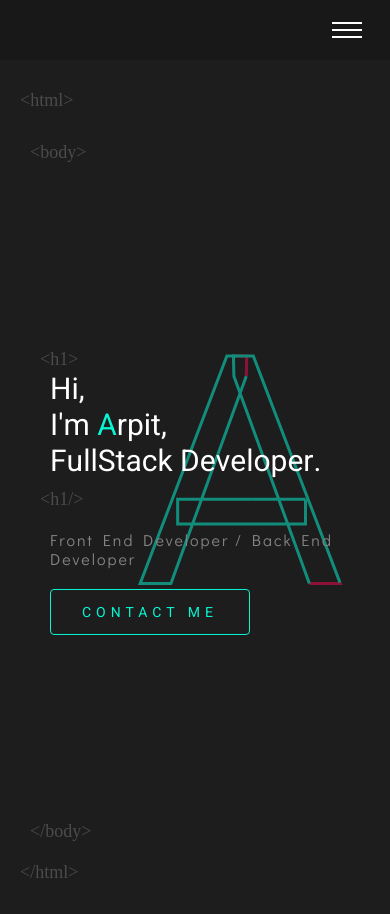
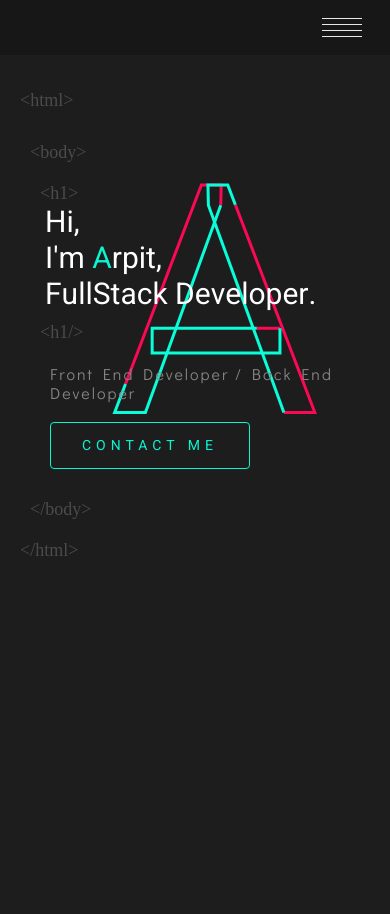
Before and after one commit to Arpit003/portfolio, a React (Create React App) app: page / in a window 390 px wide. After the commit the page ends 844 px from the top, so only its background shows below. Built offline with nearby package versions, Linux system fonts and the light colour scheme; a web font is replaced by a local one.

Commit message:
SET SCREEN FIT TO MOBILE VIEW

```diff
--- a/package.json
+++ b/package.json
@@ -15,6 +15,7 @@
     "formik": "^2.1.4",
     "google-maps-react": "^2.0.6",
     "moment": "^2.24.0",
+    "number-f": "^1.0.0",
     "react": "^16.12.0",
     "react-dom": "^16.12.0",
     "react-redux": "^7.1.3",
--- a/public/index.html
+++ b/public/index.html
@@ -9,7 +9,7 @@
   <link href="https://fonts.googleapis.com/css2?family=Roboto&display=swap" rel="stylesheet">
   <link href="https://fonts.googleapis.com/css2?family=Didact+Gothic&display=swap" rel="stylesheet">
   <meta name="viewport" content="width=device-width,initial-scale=1" />
-  <meta name="theme-color" content="#000000" />
+  <!-- <meta name="theme-color" content="#000000" /> -->
   <meta name="description" content="Web site created using create-react-app" />
   <link rel="apple-touch-icon" href="%PUBLIC_URL%/logo192.png" />
   <!--
--- a/src/Components/About/About.style.js
+++ b/src/Components/About/About.style.js
@@ -3,16 +3,16 @@ import { FONTS, responsive } from 'Styles/Constants';
 
 export const AboutWrapper = styled.div`
     color     : white;
-    overflow  : hidden;
-    height    : 100%;
+    overflow-x : hidden;
+    height    : 100vh;
 
     .start-tag {
-        position  : absolute;
+        padding  : 70px 0 0;
     }
 
     .end-tag {
-        position  : absolute;
-        bottom    : 20px;
+        /* position  : absolute; */
+        /* bottom    : 20px; */
     }
 
     .blast {
@@ -20,9 +20,7 @@ export const AboutWrapper = styled.div`
     }
 
     .container {
-        top        : 50%;
-        position   : absolute;
-        transform  : translate(0,-50%);
+        margin     : 5% 0;
 
         ${responsive.TABLET`
             top  : 60%;
--- a/src/Components/Commons/Topbar/Topbar.jsx
+++ b/src/Components/Commons/Topbar/Topbar.jsx
@@ -1,24 +1,21 @@
 import React, { useState, useEffect } from 'react';
 import { withRouter } from 'react-router-dom';
-
-import { faHome, faUser, faUserCog, faEnvelope, faCode } from "@fortawesome/free-solid-svg-icons";
-import { FontAwesomeIcon } from "@fortawesome/react-fontawesome";
 import { URL_HOME, URL_ABOUT, URL_SKILLS, URL_CONTACT } from "Helpers/Paths";
-import { ToolbarWrapper, AppBarWrapper, TopBarWrapper, DrawerWrapper } from "./Topbar.style";
+import { ToolbarWrapper, AppBarWrapper, TopBarWrapper } from "./Topbar.style";
 import { IconButton } from '@material-ui/core';
 
+// import Logo from 'Assets/icons/svgdemo.svg';
 import { BREAKPOINTS_VALUE } from 'Styles/Constants';
 
 
 function Topbar(props) {
-    const [isMobile, setMobileView] = useState(false);
     const [drawer, openDrawer] = useState(false);
 
     useEffect(() => {
         handleVisible();
-        window.addEventListener('resize', handleVisible)
+        window.addEventListener('resize', handleVisible);
         return () => {
-            window.removeEventListener('resize', handleVisible)
+            window.removeEventListener('resize', handleVisible);
         }
     }, []);
 
@@ -28,18 +25,17 @@ function Topbar(props) {
     const handleVisible = () => {
 
         if (window.innerWidth < BREAKPOINTS_VALUE.PHABLET) {
-            setMobileView(true);
             return;
         }
+
         openDrawer(false);
-        setMobileView(false);
     }
 
     /*
      * CHANGE PAGE
      */
     const changePage = (path) => {
-        openDrawer(false)
+        menuClick()
         props.history.push(path)
     }
 
@@ -47,7 +43,9 @@ function Topbar(props) {
      * OPEN MENU FOR MOBILE VIEWS
      */
     const menuClick = () => {
-        openDrawer(!drawer)
+        if (drawer) document.getElementById("myNav").style.height = "0";
+        else document.getElementById("myNav").style.height = "100%";
+        openDrawer(!drawer);
     }
 
     /*
@@ -55,57 +53,39 @@ function Topbar(props) {
      */
     const MenuButton = (props) => (
         <IconButton onClick={() => menuClick()}>
-            <div className={`menu-icon ${drawer ? 'close-menu' : ''}`}>
+            <div className={`menu-icon ${drawer && "close-menu"}`}>
                 <div className="menu-line first-line"></div>
                 <div className="menu-line second-line"></div>
+                <div className="menu-line third-line"></div>
                 <div className="menu-line last-line"></div>
             </div>
         </IconButton>
-    )
-
-    /*
-     * COMMON ICONS FOR MOBILE VIEW & DESKTOP VIEW
-     */
-    const icons = () => (
-        <div className="icons">
-            <div className="icon">
-                <FontAwesomeIcon icon={faHome} className={`icon-property ${pathName === URL_HOME && "active"}`} onClick={() => changePage(URL_HOME)} />
-                <FontAwesomeIcon icon={faUser} className={`icon-property ${pathName === URL_ABOUT && "active"}`} onClick={() => changePage(URL_ABOUT)} />
-                <FontAwesomeIcon icon={faUserCog} className={`icon-property ${pathName === URL_SKILLS && "active"}`} onClick={() => changePage(URL_SKILLS)} />
-                <FontAwesomeIcon icon={faCode} className="icon-property" />
-                <FontAwesomeIcon icon={faEnvelope} className={`icon-property ${pathName === URL_CONTACT && "active"}`} onClick={() => changePage(URL_CONTACT)} />
-            </div>
-        </div>
     )
 
     let pathName = props.location.pathname;
 
     return (
         <AppBarWrapper position="fixed" className="settings" classes={{ colorPrimary: "primary", root: "root" }}
-            ismobile={isMobile ? 1 : 0}>
+        >
+            <div id="myNav" className="overlay">
+                <div className="overlay-content">
+                    <div className="icons">
+                        <div className="icon">
+                            <span className={`icon-property ${pathName === URL_HOME && "active"} ${drawer && "animate"}`} onClick={() => changePage(URL_HOME)} >Home</span>
+                            <span className={`icon-property ${pathName === URL_ABOUT && "active"} ${drawer && "animate"}`} onClick={() => changePage(URL_ABOUT)} >About</span>
+                            <span className={`icon-property ${pathName === URL_SKILLS && "active"} ${drawer && "animate"}`} onClick={() => changePage(URL_SKILLS)} >Skills</span>
+                            <span className={`icon-property ${drawer && "animate"}`}>Work</span>
+                            <span className={`icon-property ${pathName === URL_CONTACT && "active"} ${drawer && "animate"}`} onClick={() => changePage(URL_CONTACT)} >Contact</span>
+                        </div>
+                    </div>
+                </div>
+            </div>
             <ToolbarWrapper variant="regular" classes={{ regular: "regular" }}
             >
-                <TopBarWrapper>
-                    {
-                        isMobile &&
-                        <MenuButton />
-                    }
+                <TopBarWrapper ismobile={drawer ? 1 : 0}>
 
-                    <DrawerWrapper
-                        anchor="right"
-                        classes={{
-                            paperAnchorRight: "drawer"
-                        }}
-                        open={drawer}
-                        BackdropProps={{ invisible: true }}
-                        transitionDuration={1000}
-                        onClose={() => menuClick()}
-                        onOpen={() => menuClick()}
-                    >
-                        {icons()}
-                    </DrawerWrapper>
+                    <MenuButton />
 
-                    {!isMobile && icons()}
                 </TopBarWrapper>
             </ToolbarWrapper>
         </AppBarWrapper>
--- a/src/Components/Commons/Topbar/Topbar.style.js
+++ b/src/Components/Commons/Topbar/Topbar.style.js
@@ -2,11 +2,16 @@ import styled from "styled-components";
 import AppBar from '@material-ui/core/AppBar';
 import Toolbar from '@material-ui/core/Toolbar';
 import SwipeableDrawer from '@material-ui/core/SwipeableDrawer';
+import { FONTS, responsive } from "Styles/Constants";
 
 export const AppBarWrapper = styled(AppBar)`
 
     &.primary {
+        background-color  : transparent;
+
+        ${responsive.TABLET`
             background-color  : #181818;
+        `}
     }
 
     &.root {
@@ -14,22 +19,34 @@ export const AppBarWrapper = styled(AppBar)`
     }
 
     &.settings {
-        width   : ${props => props.ismobile ? "100%" : "80px"};
-        height  : ${props => props.ismobile ? "60px" : "100%"};
+        width   : 100%;
         left    : 0;
+        height  : 100px;
+
+        ${responsive.TABLET`
+            height  : 55px;
+            opacity  : 0.9;
+        `}
     }
-`;
 
-export const ToolbarWrapper = styled(Toolbar)`
+    .overlay {
+        height            : 0%;
+        width             : 100%;
+        position          : fixed;
+        z-index           : 100;
+        top               : 0;
+        left              : 0;
+        background-color  : rgba(0,0,0, 0.9);
+        overflow          : scroll;
+        transition        : 1s;
+    }
 
-    &.regular {
-        top        : 50%;
-        transform  : translate(0,-50%);
-    }
-`;
-
-export const TopBarWrapper = styled.div`
-    margin : 0 0 0 auto;
+    .overlay-content {
+        position    : relative;
+        top         : 25%;
+        width       : 100%;
+        text-align  : center;
+        margin-top  : 30px;
 
         .icons {
             .icon {
@@ -37,10 +54,30 @@ export const TopBarWrapper = styled.div`
                 flex-direction  : column;
 
                 .icon-property {
-                color     : grey;
-                width     : 30px;
-                height    : 30px;
-                margin    : 10px 0;
+                    color           : grey;
+                    margin          : 10px;
+                    letter-spacing  : 5px;
+                    font-family     : ${FONTS.PRIMARY_LIGHT};
+                    font-size       : 32px;
+
+                    &.animate {
+                        animation-name       : fadeInUp;
+                        opacity              : 0;
+                        animation-duration   : 3s;
+                        animation-fill-mode  : forwards;
+                        animation-delay      : 0.5s;
+                    }
+
+                    @keyframes fadeInUp {
+                        from {
+                            transform: translate3d(0,200px,0)
+                        }
+
+                        to {
+                            transform: translate3d(0,0,0);
+                            opacity: 1
+                        }
+                    }
 
                     &.active {
                         color   : #08fdd8;
@@ -53,31 +90,47 @@ export const TopBarWrapper = styled.div`
                 }
             }
         }
+    }
+`;
+
+export const ToolbarWrapper = styled(Toolbar)`
+
+    &.regular {
+        top        : 50%;
+        transform  : translate(0,-50%);
+        z-index    : 1000;
+        margin     : 0 0 0 auto;
+    }
+`;
+
+export const TopBarWrapper = styled.div`
+
 
     .menu-icon {
-        cursor  : pointer;
-        transition: .4s;
+        cursor      : pointer;
+        transition  : 1s;
+        z-index     : 1000;
 
         .menu-line {
-            width               : 30px;
-            height              : 2px;
-            background-color    : ${props => (props.topcolor || props.opendrawer) ? "#1179d6" : "#fff"};
+            width               : 40px;
+            height              : 1px;
+            background-color    : #fff;
             margin              : 5px 0;
-            transition          : all 0.4s;
         }
 
         &.close-menu {
-            transform : rotate(180deg);
-            .second-line{
+            &:hover{
+                opacity  : 0.5;
+            }
+            .second-line,.third-line {
                 opacity  : 0;
             }
-            .first-line{
+            .first-line {
                 transform: rotate(45deg) translate(4px,5px);
             }
             .last-line{
-                transform: rotate(-45deg) translate(5px,-6px);
+                transform: rotate(-45deg) translate(9px,-8px);
             }
-
         }
     }
 `;
@@ -87,7 +140,7 @@ export const DrawerWrapper = styled(SwipeableDrawer)`
     .drawer{
         width             : 100%;
         height            : 60px;
-        margin            : 60px 0 0;
+        /* margin            : 60px 0 0; */
         background-color  : #181818;
     }
 
--- a/src/Components/Contact/Contact.jsx
+++ b/src/Components/Contact/Contact.jsx
@@ -152,7 +152,7 @@ const ContactForm = ({
                 id="email"
                 label="Email"
                 variant="filled"
-                type="text"
+                type="email"
                 value={values.email}
                 onChange={handleChange}
                 onBlur={handleBlur}
--- a/src/Components/Contact/Contact.style.js
+++ b/src/Components/Contact/Contact.style.js
@@ -13,22 +13,25 @@ export const ContactWrapper = styled.div`
         ${responsive.TABLET`
             width   : 100%;
             height  : 50%;
+            margin  : 10% 0 0;
         `}
 
         .html-tag-h1-start {
             font-family  : ${FONTS.PRIMARY_ITALIC};
             font-size    : 18px;
-            margin       : 10% 0 0 70px;
+            padding      : 40px 0 0 70px;
             color        : #4b4b4b;
+            cursor       : default;
 
-            ${responsive.LAPTOP`
-                margin  : 10% 0 0  40px;
+            ${responsive.TABLET`
+                padding  : 30px 0 0 40px;
             `}
-            ${responsive.TABLET`
-                margin  : 10% 0 0 50px;
+            ${responsive.PHABLET`
+                padding  : 30px 0 0 50px;
             `}
+
             ${responsive.MOBILE`
-                margin  : 10% 0 0 40px;
+                padding  : 30px 0 0 40px;
             `}
 
         }
@@ -36,19 +39,19 @@ export const ContactWrapper = styled.div`
         .html-tag-h1-end {
             font-family  : ${FONTS.PRIMARY_ITALIC};
             font-size    : 18px;
-            margin       : 1% 0 0 70px;
+            padding      : 1% 0 0 70px;
             color        : #4b4b4b;
+            cursor       : default;
 
-            ${responsive.LAPTOP`
-                margin  : 1% 0 0  40px;
+            ${responsive.TABLET`
+                padding  : 0 0 0 40px;
             `}
-
             ${responsive.PHABLET`
-                margin  : 1% 0 0 50px;
+                padding  : 0 0 0 50px;
             `}
 
             ${responsive.MOBILE`
-                margin  : 1% 0 0 40px;
+                padding  : 0 0 0 40px;
             `}
         }
 
@@ -77,6 +80,7 @@ export const ContactWrapper = styled.div`
                 color           : #08f6d2;
                 border-color    : #08f6d2;
                 letter-spacing  : 5px;
+                cursor          : default;
 
                 &:hover {
                     background-color  : #08f6d2;
@@ -186,6 +190,7 @@ export const ContactWrapper = styled.div`
             opacity              : 0;
             animation-delay      : 2s;
             animation-fill-mode  : forwards;
+            cursor               : default;
 
             @keyframes fadeIn {
                 from { opacity: 0; }
--- a/src/Components/Home/Home.jsx
+++ b/src/Components/Home/Home.jsx
@@ -1,9 +1,19 @@
-import React from "react";
+import React, { useState } from "react";
 import { HomeWrapper } from './Home.style'
 import { Button } from "@material-ui/core";
 import { BodyTagWrapper, HtmlTagWrapper, AnimationTextWrapper } from "Components/Website.style";
+import { Redirect } from "react-router-dom";
+import { URL_CONTACT } from "Helpers/Paths";
 
 function User(props) {
+    const [redirect, redirectContact] = useState(false);
+
+    const redirectToContact = () => {
+        redirectContact(true)
+    }
+
+    if (redirect)
+        return <Redirect to={URL_CONTACT}></Redirect>;
 
     return (
         <HomeWrapper>
@@ -40,7 +50,7 @@ function User(props) {
                         <div className="html-tag-h1-end">{"<h1/>"}</div>
                     }
                     <div className="stacks">Front End Developer / Back End Developer</div>
-                    <Button variant="outlined" className="contact">CONTACT ME</Button>
+                    <Button variant="outlined" className="contact" onClick={redirectToContact}>CONTACT ME</Button>
                 </div>
                 {/* RIGHT SIDE ANIMATION */}
                 {
--- a/src/Components/Home/Home.style.js
+++ b/src/Components/Home/Home.style.js
@@ -7,18 +7,16 @@ export const colors = "#4d4d4e";
 
 export const HomeWrapper = styled.div`
 
-    overflow  : hidden;
-    height    : 100%;
+    overflow-x  : hidden;
+    height      : 100vh;
 
     .start-tag {
-        position  : absolute;
+        padding  : 70px 0 0;
     }
 
     .container {
         display    : flex;
-        position   : absolute;
-        top        : 50%;
-        transform  : translate(0,-50%);
+        margin     : 5% 0;
 
         .left-side {
             width  : 100%;
@@ -167,14 +165,24 @@ export const HomeWrapper = styled.div`
 
         .right-side {
             z-index  : -100;
+            margin   : 0 0 0 -30%;
+            width    : 100%;
+
+            ${responsive.TABLET`
+                margin  : 0 0 0 -50%;
+            `}
+
+            ${responsive.MOBILE`
+                margin  : 0 0 0 -80%;
+            `}
+
             .image-logo {
 
-                width   : calc(100% - 60%);
-                height  : 600px;
+                height  : 400px;
                 font    : 38em/1 ${FONTS.PRIMARY};
 
                 ${responsive.LAPTOP`
-                    margin  : 0 0 0 -150px;
+
                 `}
 
                 ${responsive.TABLET`
@@ -184,43 +192,37 @@ export const HomeWrapper = styled.div`
 
                 ${responsive.PHABLET`
                     font    : 22em/1 ${FONTS.PRIMARY};
-                    // height  : 400px;
                 `}
 
                 ${responsive.MOBILE`
                     font    : 20em/1 ${FONTS.PRIMARY};
-                    height  :0px;
+                    height  : 0px;
                 `}
 
                 svg {
-                    position   : absolute;
-                    width      : 60%;
-                    height     : 100%;
-                    top        : 50%;
-                    transform  : translate(0,-65%);
+                    position   : relative;
+                    width      : 100%;
+                    height     : 512px;
+                    /* top        : 50%; */
+                    /* transform  : translate(0,-65%); */
                     /* rotate     : -18deg; */
                     overflow   : hidden;
 
                     ${responsive.LAPTOP`
-                        width      : 55%;
-                        transform  : translate(-30%,-65%);
+                        width      : 100%;
+
                     `}
 
                     ${responsive.TABLET`
-                        width      : 50%;
-                        opacity    : 0.5;
-                        transform  : translate(-50%,-50%);
+                        height  : 350px;
                     `}
 
                     ${responsive.PHABLET`
-                        width      : 60%;
-                        transform  : translate(-30%,-70%);
+                        height  : 300px;
                     `}
 
                     ${responsive.MOBILE`
-                        width      : 70%
-                        transform  : translate(-50%,-53%);
-                        overflow   : hidden;
+                        height   : 270px;
                     `}
                 }
 
@@ -246,8 +248,6 @@ export const HomeWrapper = styled.div`
     }
 
     .end-tag {
-        position   : absolute;
-        bottom     : 30px;
     }
 
 `
@@ -256,7 +256,7 @@ function createCSS() {
     let styles = '';
 
     for (let item = 1; item <= max; item++) {
-        let color = (item === 2 || item === 3) ? "#fc0854" : "#08fdd8";
+        let color = (item === 4 || item === 3) ? "#fc0854" : "#08fdd8";
         styles += `
             &:nth-child(${item}) {
                 stroke: ${color};
--- a/src/Components/Skills/Skills.style.js
+++ b/src/Components/Skills/Skills.style.js
@@ -3,15 +3,16 @@ import { FONTS, responsive } from 'Styles/Constants';
 
 export const SkillsWrapper = styled.div`
     color     : #F5FFFA;
-    overflow  : hidden;
-    height    : 100%;
+    overflow-x  : hidden;
+    height    : 100vh;
 
     .start-tag {
-        position  : absolute;
+        padding  : 70px 0 0;
+        /* position  : absolute; */
     }
 
     .end-tag {
-        position  : absolute;
+        /* position  : absolute;
         bottom    : 20px;
 
         ${responsive.TABLET`
@@ -19,7 +20,7 @@ export const SkillsWrapper = styled.div`
         `}
         ${responsive.MOBILE`
             margin    : 0 0 -65%;
-        `}
+        `} */
     }
 
     .blast {
@@ -27,20 +28,10 @@ export const SkillsWrapper = styled.div`
     }
 
     .container {
-        top        : 50%;
-        position   : absolute;
-        transform  : translate(0,-50%);
-        margin     : 20px 0 0;
-
-        ${responsive.TABLET`
-            top     : 60%;
-            margin  : 10% 0 0;
-        `}
-
-        ${responsive.MOBILE`
-            top     : 50%;
-            margin  : 35% 0 0;
-        `}
+        /* top        : 50%; */
+        /* position   : absolute; */
+        /* transform  : translate(0,-50%); */
+        margin     : 2% 0 0;
 
         .html-tag-h1-start {
             font-family  : ${FONTS.PRIMARY_ITALIC};
--- a/src/Components/Website.style.js
+++ b/src/Components/Website.style.js
@@ -3,21 +3,18 @@ import { responsive, FONTS } from "Styles/Constants";
 
 export const ContentWrapper = styled.div`
 
-    margin      : 0 0 0 100px;
-    height      : 90vh;
-    min-height  : 800px;
+    margin      : 0 0 0 20px;
+    height      : 100vh;
 
     ${responsive.LAPTOP`
-        min-height  : 850px;
     `}
 
     ${responsive.PHABLET`
-        margin      : 70px 0 0;
-        min-height  : 700px;
+        margin      : 0;
     `}
 
     ${responsive.MOBILE`
-        min-height  : ${props => props.minHeight ? props.minHeight : "470px"};
+        // min-height  : ${props => props.minHeight ? props.minHeight : "470px"};
     `}
 `;
 
@@ -62,6 +59,7 @@ export const HtmlTagWrapper = styled.div`
     font-size    : 18px;
     padding      : 50px 0 0 30px;
     color        : #4b4b4b;
+    cursor       : default;
 
     ${responsive.LAPTOP`
         padding  : 0;
@@ -89,6 +87,7 @@ export const AnimationTextWrapper = styled.div`
         font-size       : 70px;
         white-space     : nowrap;
         overflow        : hidden;
+        cursor          : default;
 
         .blast {
             animation-duration         : 1s;
@@ -143,7 +142,7 @@ export const AnimationTextWrapper = styled.div`
         ${responsive.MOBILE`
             font-size  : 30px;
             width      : 150px;
-            padding    : 0 0 0 50px;
+            padding    : 0 0 0 45px;
         `}
 
         /* Animation */
```
Also changed, not shown: src/Assets/icons/logo.png (added), src/Assets/icons/svgdemo.svg (added). Lines whose indentation alone changed are shown as unchanged.
